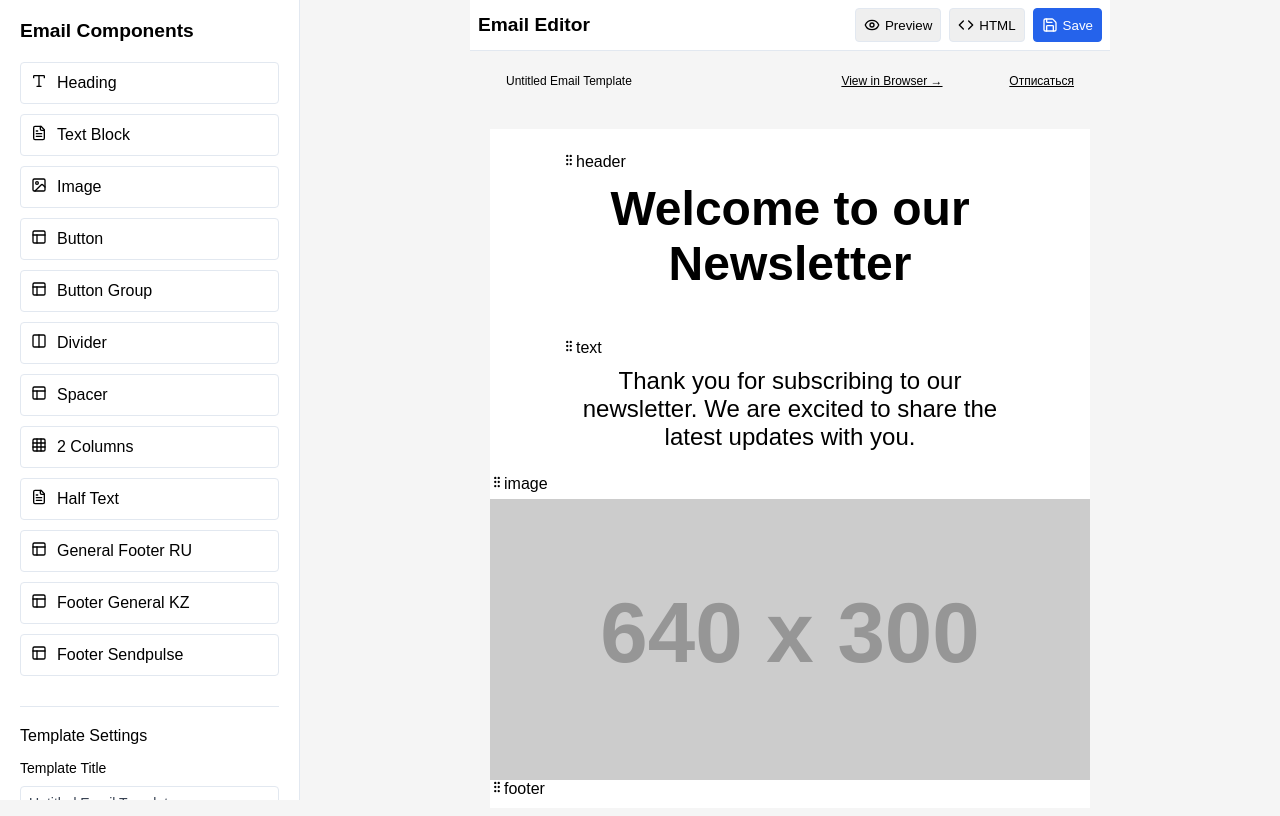
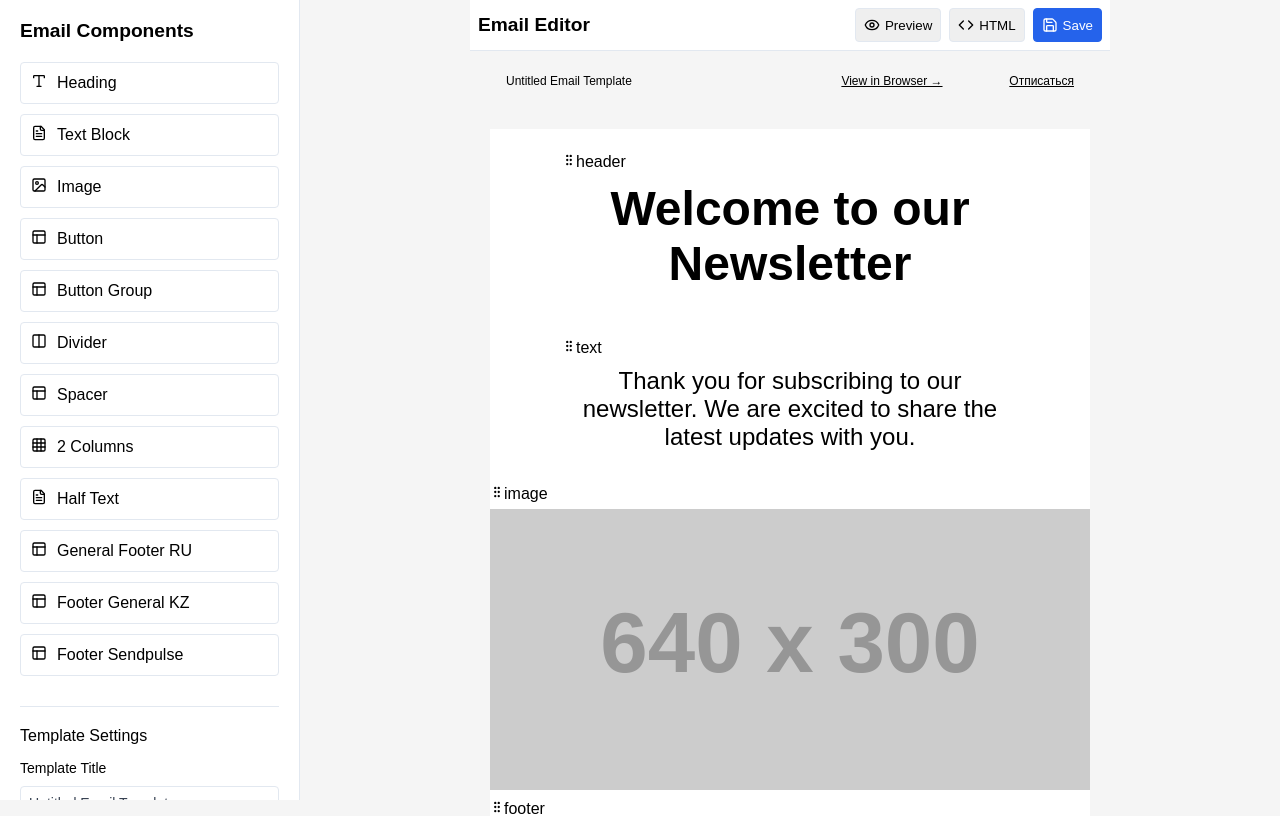
Before and after one commit to am-20/react-email-builder, a React (Vite) app: page / in a window 1280 px wide. Shown: the top 816 px of the page. Built offline with nearby package versions, Linux system fonts and the light colour scheme; the HTML template or start-up script is replaced by a standard one.

Commit message:
image paddings fixed

```diff
--- a/src/components/BlockRenderer.jsx
+++ b/src/components/BlockRenderer.jsx
@@ -65,7 +65,7 @@ const BlockRenderer = ({
   const shouldShowToolbar = isHovered || isActive;
 
   const [vertical] = (settings?.padding || '10px').split(' ');
-  const isImageOrSpacer = block.type === 'image' || block.type === 'spacer';
+  const isSpacer = block.type === 'spacer';
   const isFooter =
     block.type === 'footer' ||
     block.type === 'footer_general_kz' ||
@@ -73,10 +73,10 @@ const BlockRenderer = ({
 
   const blockStyle = {
     backgroundColor: settings?.backgroundColor || 'white',
-    paddingTop: isImageOrSpacer || isFooter ? '0' : vertical,
-    paddingBottom: isImageOrSpacer || isFooter ? '0' : vertical,
-    paddingLeft: isImageOrSpacer || isFooter ? '0' : '12%',
-    paddingRight: isImageOrSpacer || isFooter ? '0' : '12%',
+    paddingTop: isSpacer || isFooter ? '0' : vertical,
+    paddingBottom: isSpacer || isFooter ? '0' : vertical,
+    paddingLeft: block.type === 'image' || isSpacer || isFooter ? '0' : '12%',
+    paddingRight: block.type === 'image' || isSpacer || isFooter ? '0' : '12%',
     position: 'relative',
     cursor: 'pointer',
     border: isActive ? '2px solid #4299e1' : 'none',
```
